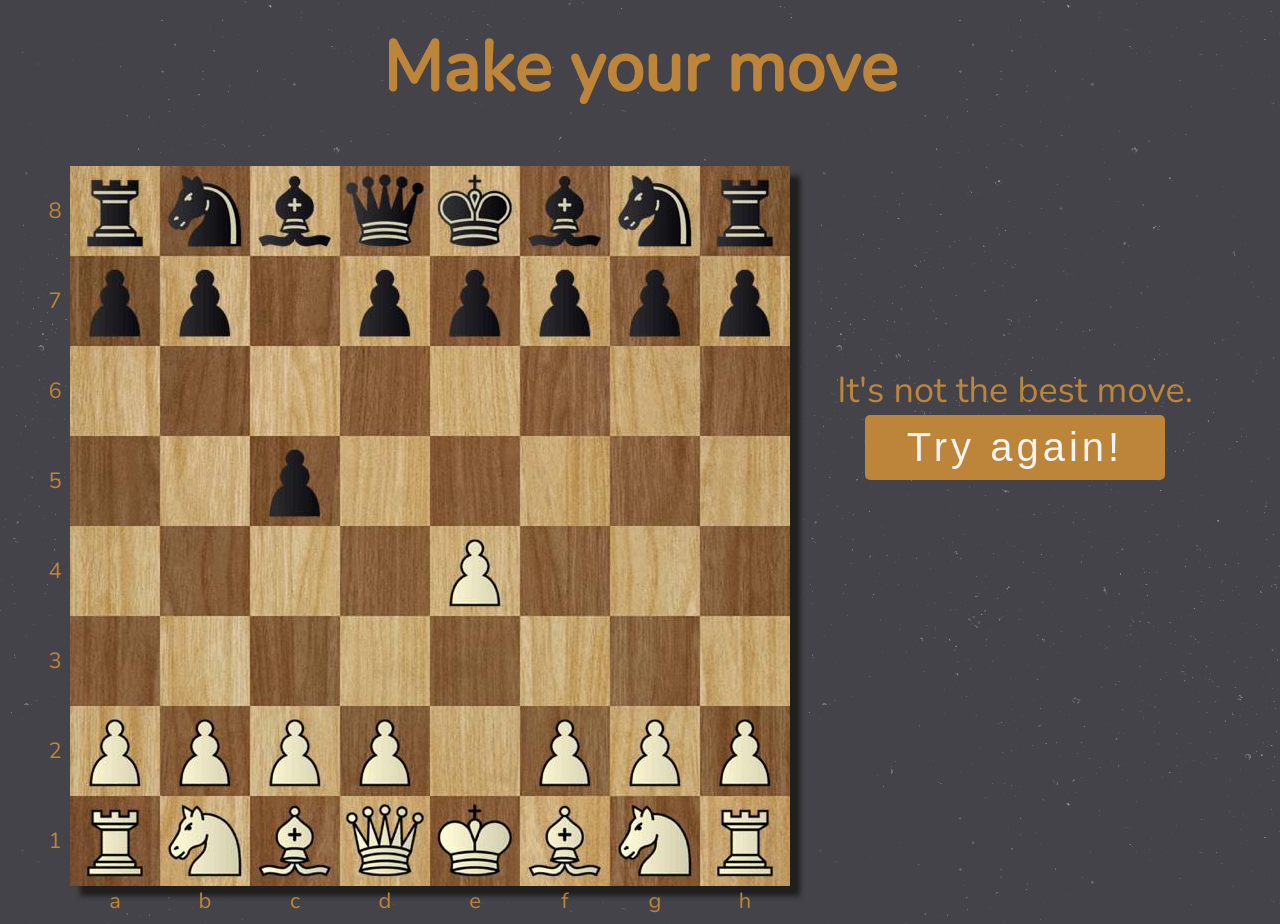
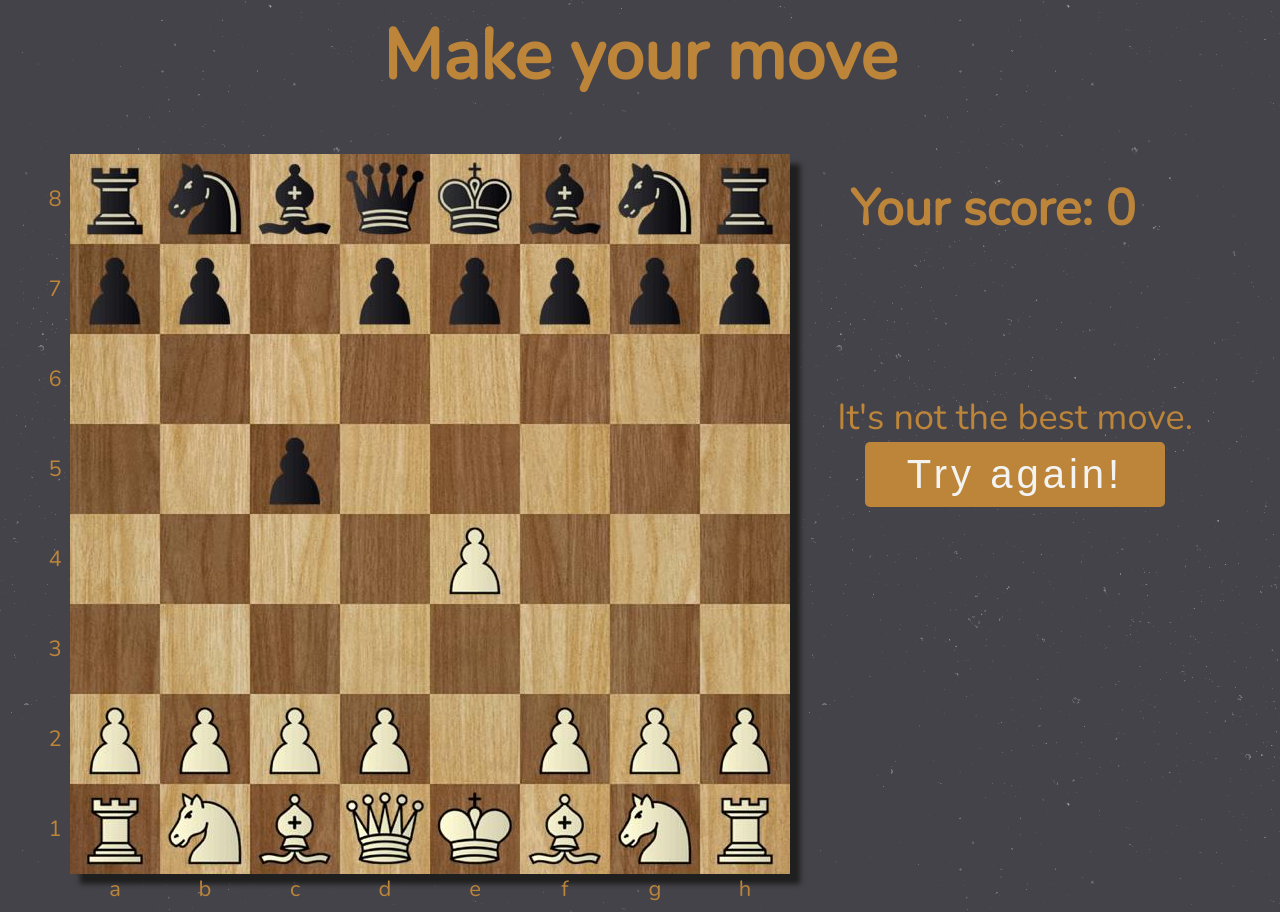
Before and after one commit to Rafalwojcik96/Chess_training, a plain HTML site: page index.html in a window 1280 px wide. Both pictures are taken after a click on the input "Check!". Drawn offline with nearby package versions, Linux system fonts and the light colour scheme.

Commit message:
added points counter

```diff
--- a/index.html
+++ b/index.html
@@ -26,6 +26,7 @@
 				<div class="training">
 					<div class="chessboard_mark_numbers"></div>
 					<div id="exercise"></div>
+					<div class="points_counter">Your score: 0</div>
 					<div class="answer">
 						<div class="label">
 							<label for="box">Find the best move</label>
--- a/style.css
+++ b/style.css
@@ -11,7 +11,7 @@ h1.logo
 	font-size: 70px;
 	text-align: center;
 	color: #bd853a;
-	margin-top: 20px;
+	margin-top: 0px;
 	margin-bottom: 50px;
 }
 
@@ -21,7 +21,7 @@ h1.logo
 	margin-left: auto;
 	margin-right: auto;
 	width: 1200px;
-	margin-top: 50px;
+	margin-top: 20px;
 }
 
 #exercise
@@ -38,7 +38,7 @@ h1.logo
 {
 	width: 450px;
 	float: left;
-	margin-top: 200px;
+	margin-top: 150px;
 	font-size: 24px;
 	text-align: center;
 
@@ -48,8 +48,19 @@ h1.logo
 {
 	font-size: 36px;
 	color: #bd853a;
+}
 
+.points_counter
+{
+	color:#bd853a;
+	font-weight: 1000;
+	float: left;
+	margin-top: 20px;
+	width: 390px;
+	margin-left: 60px;
 }
+
+
 
 input[type=text]
 {
--- a/training.js
+++ b/training.js
@@ -6,6 +6,7 @@ const checkerboards = [
 ];
 
 let array_number = checkerboards[Math.floor(Math.random()*checkerboards.length)];
+let score = 0;
 
 window.onload = draw;
 
@@ -44,6 +45,8 @@ function checkmate(){
 			</div>
 			<input type="submit" value="Try next!" onclick="next()">
 		</div>`)
+		score++;
+		counter();
 	}
 	else{
 		$(".answer").html(`
@@ -79,3 +82,7 @@ function next(){
 		<input type="submit" value="Check!" onclick="checkmate()">
 	</div>`)
 }
+
+function counter(){
+	$('.points_counter').html(`Your score: ${score}`)
+}
```
